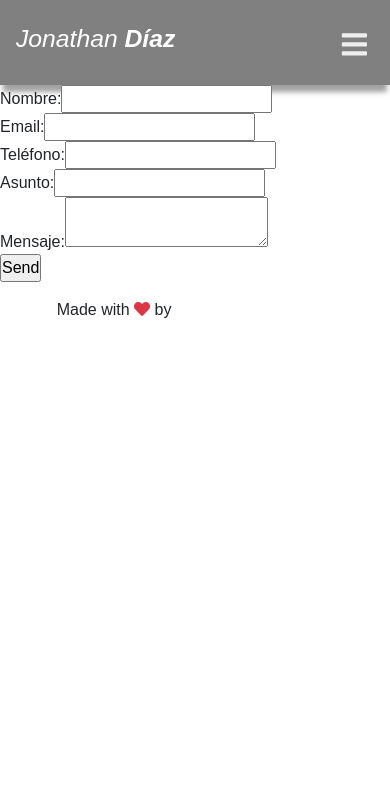
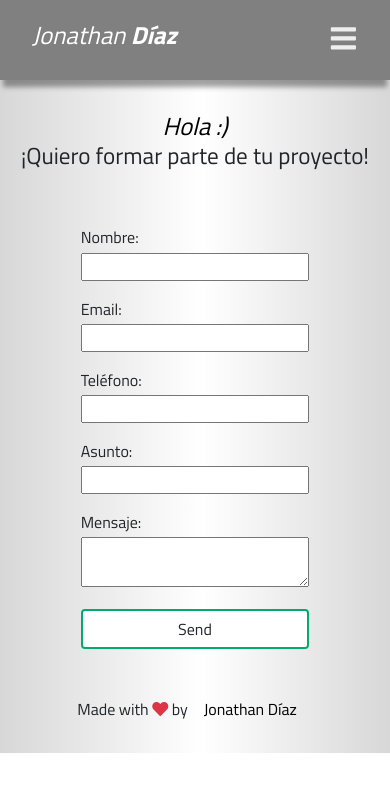
Before and after one commit to JDigar/Jonathan-diaz, a React app: page /contact in a window 390 px wide. Built offline with nearby package versions, Linux system fonts and the light colour scheme; some packages are replaced by stand-ins of ours; no server answers.

Commit message:
navbar y contact ok, responsive

```diff
--- a/src/front/js/component/footer.js
+++ b/src/front/js/component/footer.js
@@ -1,10 +1,10 @@
 import React, { Component } from "react";
+import "../../styles/navbar.css";
 
 export const Footer = () => (
-	<footer className="footer mt-auto py-3 text-center">
+	<footer className="footer mt-auto py-3 text-center bkg">
 		<p>
-			Made with <i className="fa fa-heart text-danger" /> by{" "}
-			<a href="http://www.4geeksacademy.com">4Geeks Academy</a>
+			Made with <i className="fa fa-heart text-danger" /> by<a href="https://github.com/JDigar">Jonathan Díaz</a>
 		</p>
 	</footer>
 );
--- a/src/front/js/component/navbar.js
+++ b/src/front/js/component/navbar.js
@@ -30,24 +30,27 @@ export const Navbar = () => {
   };
 
   return (
-    <header>
+    <header className="fixed">
       <h2>
         Jonathan <span> Díaz </span>
       </h2>
       <nav ref={navRef}>
-
         <a href="/home">Inicio</a>
         <a href="/proyectos">Portfolio</a>
         <a href="/contact">Contacto</a>
         <a href="/#">About me</a>
 
+        <div className="btn-burger">
           <button className="nav-btn nav-close-btn" onClick={showNavbar}>
             <FaTimes />
           </button>
+        </div>
       </nav>
+      <div className="btn-burger">
           <button className="nav-btn" onClick={showNavbar}>
             <FaBars />
           </button>
+          </div>
     </header>
   );
 };
--- a/src/front/js/pages/contact.js
+++ b/src/front/js/pages/contact.js
@@ -1,6 +1,7 @@
 import React, { useRef } from "react";
 import emailjs from "emailjs-com";
 import { useForm } from "react-hook-form";
+import "../../styles/contact.css";
 
 export const Contact = () => {
   const form = useRef();
@@ -30,45 +31,60 @@ export const Contact = () => {
   };
 
   return (
+    < div className="bkg">
+    <h2 className="h2-contact">
+      Hola :)
+    </h2>
+      <h3>¡Quiero formar parte de tu proyecto! </h3>
+    <div className="cont">
     <form ref={form} onSubmit={handleSubmit(onSubmit)}>
       <div>
         <label>Nombre:</label>
         <input
+          className="inputs"
           type="text"
           name="name"
           {...register("name", { required: true })}
         />
-        {errors.name && <span>Este campo es obligatorio.</span>}
+        {errors.name && <span className="required">Este campo es obligatorio.</span>}
       </div>
       <div>
         <label>Email:</label>
         <input
+          className="inputs"
           type="email"
           name="email"
           {...register("email", { required: true })}
         />
-        {errors.email && <span>Este campo es obligatorio.</span>}
+        {errors.email && <span className="required">Este campo es obligatorio.</span>}
       </div>
       <div>
         <label>Teléfono:</label>
-        <input type="tel" name="tel" {...register("tel", { required: true })} />
-        {errors.tel && <span>Este campo es obligatorio.</span>}
+        <input
+        className="inputs"
+        type="tel" name="tel" {...register("tel", { required: true })} />
+        {errors.tel && <span className="required">Este campo es obligatorio.</span>}
       </div>
       <div>
         <label>Asunto:</label>
         <input
+          className="inputs"
           type="text"
           name="asunto"
           {...register("asunto", { required: true })}
         />
-        {errors.asunto && <span>Este campo es obligatorio.</span>}
+        {errors.asunto && <span className="required">Este campo es obligatorio.</span>}
       </div>
       <div>
         <label>Mensaje:</label>
-        <textarea name="message" {...register("message", { required: true })} />
-        {errors.message && <span>Este campo es obligatorio.</span>}
+        <textarea
+        className="inputs"
+        name="message" {...register("message", { required: true })} />
+        {errors.message && <span className="required">Este campo es obligatorio.</span>}
       </div>
-      <input type="submit" value="Send" />
+      <input className="success btn" type="submit" value="Send" />
     </form>
+    </div>
+    </div>
   );
 };
--- /dev/null
+++ b/src/front/styles/contact.css
@@ -0,0 +1,84 @@
+
+@import url("https://fonts.googleapis.com/css2?family=Titillium+Web:wght@300;400;700&display=swap");
+
+* {
+    padding: 0;
+    margin: 0;
+    box-sizing: border-box;
+    font-family: "Titillium Web", sans-serif;
+}
+
+.bkg {
+    background: rgba(199,199,199,0.71);
+    background: -moz-linear-gradient(left, rgba(199,199,199,0.71) 0%, rgba(255,255,255,0.71) 52%, rgba(199,199,199,0.71) 100%);
+    background: -webkit-gradient(left top, right top, color-stop(0%, rgba(199,199,199,0.71)), color-stop(52%, rgba(255,255,255,0.71)), color-stop(100%, rgba(199,199,199,0.71)));
+    background: -webkit-linear-gradient(left, rgba(199,199,199,0.71) 0%, rgba(255,255,255,0.71) 52%, rgba(199,199,199,0.71) 100%);
+    background: -o-linear-gradient(left, rgba(199,199,199,0.71) 0%, rgba(255,255,255,0.71) 52%, rgba(199,199,199,0.71) 100%);
+    background: -ms-linear-gradient(left, rgba(199,199,199,0.71) 0%, rgba(255,255,255,0.71) 52%, rgba(199,199,199,0.71) 100%);
+    background: linear-gradient(to right, rgba(199,199,199,0.71) 0%, rgba(255,255,255,0.71) 52%, rgba(199,199,199,0.71) 100%);
+    filter: progid:DXImageTransform.Microsoft.gradient( startColorstr='#c7c7c7', endColorstr='#c7c7c7', GradientType=1 );
+
+}
+
+:root {
+    --mainColor: gray;
+    --mainColorLight: #e9e9e9;
+    --secondaryColor: #db2b39;
+    --textColor: #eee;
+}
+
+.cont {
+    align-items: center;
+    margin: 0 auto;
+    padding: 2rem;
+    max-width: 50%;
+    text-align: center;
+}
+
+label {
+    display: block;
+    text-align: left;
+    margin: 0 auto;
+    margin-bottom: 0.2rem;
+    margin-top: 1rem;
+}
+
+.inputs {
+    width: 100%;
+    margin: 0 auto;
+}
+
+
+
+.required {
+    color: red;
+    display: flex;
+    font-size: 0.8rem;
+    margin: 0.2rem;
+}
+
+.btn {
+   width: 100%;
+   margin-top: 1rem;
+}
+.success {background-color: white; border: 2px solid #04AA6D;}
+
+.success:hover {background-color: #46a049; color: white;}
+
+@media only screen and (max-width: 1024px) {
+    .cont {
+        max-width: 75%
+    }
+}
+
+.h2-contact {
+    text-align: center;
+    margin: 0 auto;
+    color: black;
+    max-width: 75%;
+    padding-top: 7rem;
+}
+
+h3 {
+    text-align: center;
+}
--- a/src/front/styles/navbar.css
+++ b/src/front/styles/navbar.css
@@ -1,16 +1,6 @@
-.navBar {
-  background-color: black;
-  opacity: 70%;
-  padding: 1rem;
-  display: flex;
-  align-items: center;
-  justify-content: space-between;
-  -webkit-box-shadow: 0px 10px 5px -3px rgba(0, 0, 0, 0.37);
-  -moz-box-shadow: 0px 10px 5px -3px rgba(0, 0, 0, 0.37);
-  box-shadow: 0px 10px 5px -3px rgba(0, 0, 0, 0.37);
-}
 
 h2 {
+
     color: white;
     font-weight: 400;
     font-style: oblique;
@@ -18,12 +8,17 @@ h2 {
 
 h2 span {
     font-weight: bold;
+
 }
 
 a {
     text-decoration: none;
     padding: 1rem;
-  color: white;
+    color: black;
+}
+
+a:hover {
+    color: red;
 }
 
 @import url("https://fonts.googleapis.com/css2?family=Titillium+Web:wght@300;400;700&display=swap");
@@ -31,8 +26,15 @@ a {
 * {
     padding: 0;
     margin: 0;
+    margin-bottom: 0rem;
     box-sizing: border-box;
     font-family: "Titillium Web", sans-serif;
+}
+
+@media only screen and (min-width: 1024px) {
+    .btn-burger {
+        display: none;
+    }
 }
 
 :root {
@@ -42,16 +44,24 @@ a {
     --textColor: #eee;
 }
 
+.fixed {
+    position: fixed;
+    width: 100%;
+    width: 100%;
+    height: 5rem;
+    padding: 2rem;
+}
+
 header {
     display: flex;
     align-items: center;
     justify-content: space-between;
-  padding: 0 2rem;
     background-color: var(--mainColor);
     padding: 1rem;
     -webkit-box-shadow: 0px 10px 5px -3px rgba(0, 0, 0, 0.37);
     -moz-box-shadow: 0px 10px 5px -3px rgba(0, 0, 0, 0.37);
     box-shadow: 0px 10px 5px -3px rgba(0, 0, 0, 0.37);
+
 }
 
 nav a {
@@ -65,7 +75,6 @@ nav a:hover {
 }
 
 header .nav-btn {
-  padding: 5px;
     cursor: pointer;
     background: transparent;
     border: none;
@@ -82,11 +91,27 @@ nav {
     align-items: center;
 }
 
+button.nav-btn {
+    display: flex;
+    align-items: center;
+    padding-bottom: 0.2rem;
+}
+
 @media only screen and (max-width: 1024px) {
     header .nav-btn {
         visibility: visible;
         opacity: 1;
     }
+
+    header {
+        display: flex;
+        align-items: center;
+        justify-content: space-between;
+        padding-bottom: 2rem;
+
+    }
+
+
 
     header nav {
         position: fixed;
```
Lines whose indentation alone changed are shown as unchanged.
